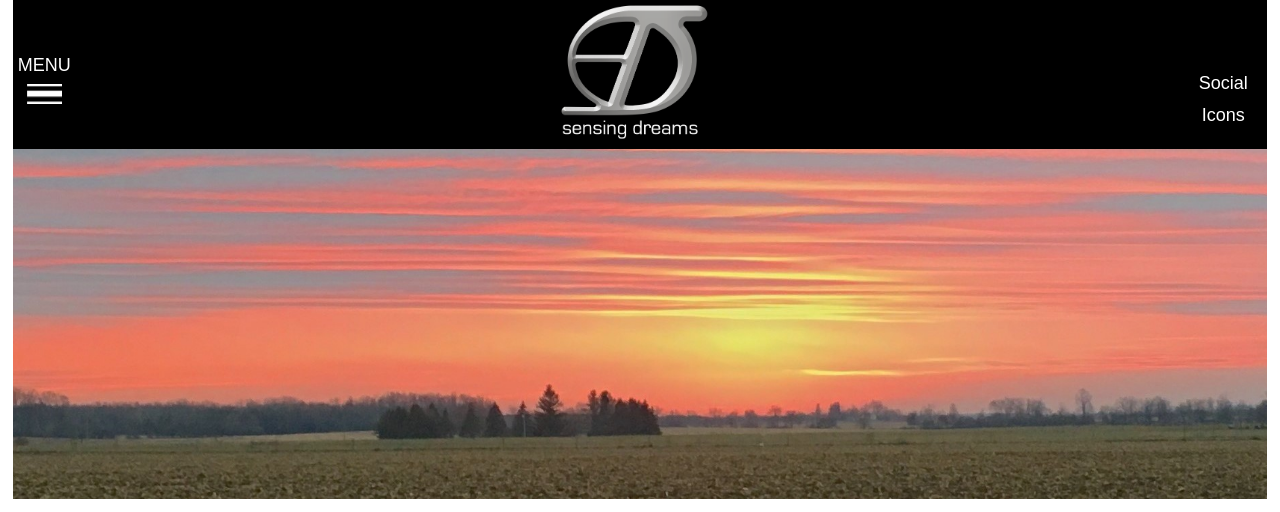
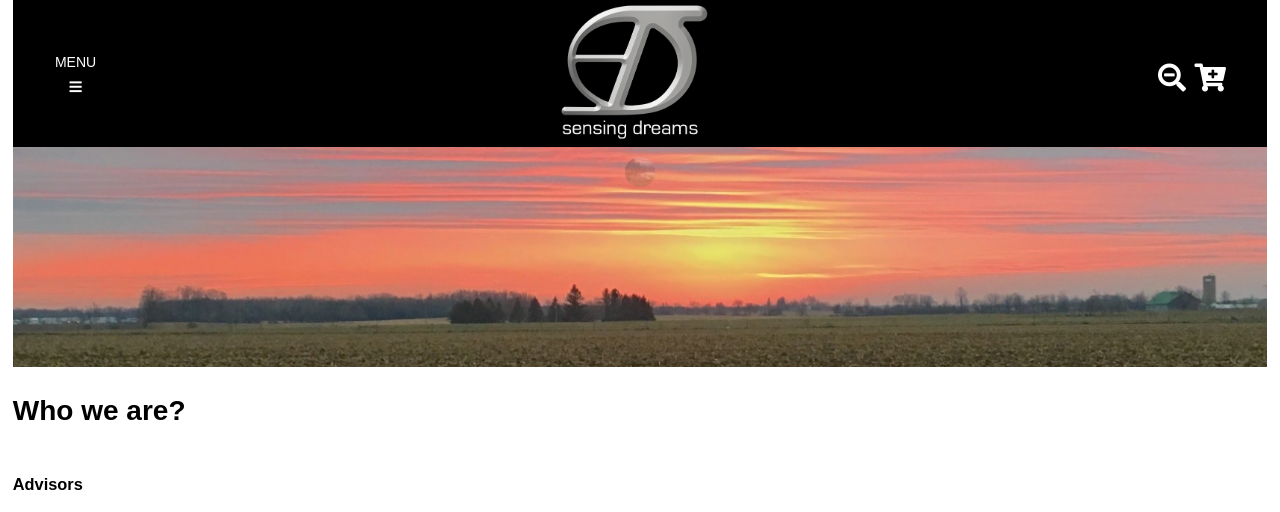
Before and after one commit to mkpandit/DjangoESD, a Django app: page /website/who-we-are/ in a window 1280 px wide. Shown: the top 512 px of the page. Run offline with Django 3.2, Linux system fonts and the light colour scheme; data comes from the database, SQL or seed files in the repository; some libraries are stand-ins or nearby versions.

Commit message:
JS and CSS changes

```diff
--- a/ESD/settings.py
+++ b/ESD/settings.py
@@ -63,6 +63,7 @@
                 'django.template.context_processors.request',
                 'django.contrib.auth.context_processors.auth',
                 'django.contrib.messages.context_processors.messages',
+                'website.url_processors.PageMeta',
             ],
         },
     },
--- a/static/css/dashboard.css
+++ b/static/css/dashboard.css
@@ -17,7 +17,7 @@
 
 body {
   font-size: 14px;
-  font-family: 'Consolas', 'ITC Berkeley Oldstyle Std', 'Trebuchet MS', sans-serif;
+  font-family: 'ITC Berkeley Oldstyle Std', 'Consolas', 'Trebuchet MS', sans-serif;
   line-height: 1.75;
   margin: 0 1% 0 1%;
   padding: 0;
@@ -38,12 +38,16 @@
 
 div#header div.menu,
 div#header div.icon {
-  width: 5%;
+  width: 10%;
   float: left;
+  text-align: center;
+  padding-top: 4%;
+}
+
+div#header div.menu a p {
+  margin: 0;
+  color: #fff;
   font-family: 'Eurostile-Roman Medium', sans-serif;
-  text-align: center;
-  font-size: 18px;
-  padding-top: 4%;
 }
 
 div#header div.menu img {
@@ -79,7 +83,7 @@
 }
 
 div#header div.logo {
-  width: 89%;
+  width: 79%;
   float: left;
   text-align: center;
 }
@@ -103,10 +107,64 @@
   background-size: cover;
   background-repeat: no-repeat;
   background-position: center center;
-  height: 350px;
   float: left;
   width: 100%;
+  height: 220px;
+  text-align: center;
+  /*display: flex;
+  justify-content: center;
+  align-items: center;*/
 }
+
+div#slider div.clide {
+  width: 0px;
+  height: 0px;
+  border: 0px solid #3399ff;
+  margin: 10px auto 10px auto;
+  display: none;
+  border-radius: 50%;
+  font-family: 'Eurostile-Roman Medium', sans-serif;
+  font-size: 18px;
+  color: #fff;
+}
+
+div#slider div.slide-1 {
+  background-image: url('../images/div-1.jpg');
+  background-size: cover;
+  background-repeat: no-repeat;
+  background-position: center center;
+}
+
+div#slider div.slide-2 {
+  background-image: url('../images/div-2.jpg');
+  background-size: cover;
+  background-repeat: no-repeat;
+  background-position: center center;
+}
+
+div#slider div.slide-3 {
+  background-image: url('../images/div-3.jpg');
+  background-size: cover;
+  background-repeat: no-repeat;
+  background-position: center center;
+}
+
+div#slider div.slide-4 {
+  background-image: url('../images/div-4.jpg');
+  background-size: cover;
+  background-repeat: no-repeat;
+  background-position: center center;
+}
+
+div#slider div.slide-5 {
+  width: 100%;
+  text-align: center;
+  font-family: 'Eurostile-Roman Medium', sans-serif;
+  font-size: 14px;
+  color: #fff;
+  display: none;
+}
+
 
 div#content {
   margin: 0;
@@ -246,3 +304,14 @@
 div#footer a {
   color: #fff;
 }
+
+/*
+* Font Awesome hacks
+*/
+.fas {
+  color: #fff;
+}
+
+.fass {
+  color: #000;
+}
--- a/templates/website/base.html
+++ b/templates/website/base.html
@@ -7,6 +7,8 @@
     <meta name="viewport" content="width=device-width, initial-scale=1, shrink-to-fit=no">
     <meta name="description" content="">
     <meta name="author" content="">
+    <!-- Font awesome -->
+    <link rel="stylesheet" href="https://use.fontawesome.com/releases/v5.8.2/css/all.css" integrity="sha384-oS3vJWv+0UjzBfQzYUhtDYW+Pj2yciDJxpsK1OYPAYjqT085Qq/1cq5FLXAZQ7Ay" crossorigin="anonymous">
     <!-- Custom styles for this template -->
     <link rel="stylesheet" href="{% static 'css/dashboard.css' %}">
 </head>
@@ -15,25 +17,35 @@
         <!-- Header starts -->
         <div id="header">
             <div class="menu">
-                MENU
-                <a href="#" class="menu-click"><img src="{% static 'images/menu.png' %}" width="50" />
+                <a href="#" class="menu-click">
+                    <p>MENU</p>
+                    <i class="fas fa-bars"></i>
+                    <!--<img src="{% static 'images/menu.png' %}" width="50" /> -->
                     <ul class="dropdown-menu">
                         <li><a href="/who-we-are/">Who We Are?</a></li>
                         <li><a href="/esd-philosophy/">ESD's Philosophy</a></li>
-                        <li><a href="/product">Product</a></li>
+                        <li><a href="/product/">Product</a></li>
                     </ul>
                 </a>
             </div>
             <div class="logo">
                 <a href="/"><img src="{% static 'images/logo.png' %}" /></a>
             </div>
-            <div class="icon"><p>Social Icons</p></div>
+            <div class="icon"><p>
+                <i class="fas fa-search-minus fa-2x"></i>
+                <i class="fas fa-cart-plus fa-2x"></i>
+            </p></div>
         </div>
 
         <!-- Container starts -->
         <div id="container">
             <!-- Home page slider -->
             <div id="slider">
+                <div class="clide slide-1"><p>&nbsp;</p>High Quality</div>
+                <div class="clide slide-2"><p>&nbsp;</p>Low Price</div>
+                <div class="clide slide-3"><p>&nbsp;</p>Ergonomic Design</div>
+                <div class="clide slide-4"><p>&nbsp;</p>ESD</div>
+                <div class="slide-5">Making Science Accessible</div>
             </div>
 
             <!-- Featured product -->
@@ -49,24 +61,30 @@
         <div id="footer">
             <div id="social">
                 <div class="social-left">
-                    <img src="{% static 'images/facebook.png' %}" width="30" />
-                    <img src="{% static 'images/twitter.png' %}" width="30" />
+                    <a href="mailto:info.esdbc@gmail.com"><i class="fas fa-info-circle"></i> Inquiry</a> |
+                    <a href="mailto:cs.esdbc@gmail.com">Cutomer support</a> |
+                    <a href="mailto:career.esdbc@gmail.com">Career</a>
                 </div>
-                <div class="social-right"><a href="#">Email singup</a></div>
+                <div class="social-right">
+                    <i class="fab fa-facebook-square fa-2x"></i>
+                    <i class="fab fa-twitter-square fa-2x"></i>
+                    <i class="fab fa-linkedin fa-2x"></i>
+                </div>
             </div>
             <div id="footer-menu">
                 <div class="footer-menu-left">
-                    <img src="{% static 'images/email.jpg' %}" width="30">
+                    <a href="mailto:nl.esdbc@gmail.com"><i class="far fa-envelope"></i> Newsletter singup</a>
                 </div>
                 <div class="footer-menu-right">
                     <a href="/privacy-policy/">Privacy Statements</a> |
                     <a href="/terms-condition/">Terms and Conditions</a> |
-                    <a href="/trademarks/">Trademarks</a> |
+                    <a href="/copyrights-trademarks-patents/">Trademarks</a> |
                     <a href="/esd-career/">Career</a>
                 </div>
             </div>
             <div id="footer-address">
-                <p>Dhaka, Bangladesh | Toronto, Canada</p>
+                <p>Khilkhet Road 12, Dhaka, Bangladesh <i class="fas fa-phone-square"></i> +8801723620138 (GMT 4:00 AM – 1:00 PM)</p>
+                <p>Charles Street West, Toronto, M4Y 1R5, ON, Canada <i class="fas fa-phone-square"></i> +1-647-608-0367 (GMT 3:00 PM – 2:00 AM)</p>
                 <p>&copy; EnvSense Devices Ltd.</p>
             </div>
         </div>
--- a/templates/website/index.html
+++ b/templates/website/index.html
@@ -20,8 +20,9 @@
                 {% endfor %}
             </div>
         </div>
-        <div class="slider-nav"><span class="previous">&laquo;</span><span class="next">&raquo;</span></div>
+        <div class="slider-nav"><span class="previous"><i class="fas fa-angle-double-left fass"></i></span><span class="next"><i class="fas fa-angle-double-right fass"></i></span></div>
     </div>
+
 {% else %}
     <p>No content</p>
 {% endif %}
--- a/website/models.py
+++ b/website/models.py
@@ -6,33 +6,30 @@
         ('Draft', 'Draft'),
         ('Deleted', 'Deleted'),
     )
-    SLUG = (
-        ('who-we-are', 'Who we are?'),
-        ('privacy-policy', 'Privacy Policy'),
-        ('terms-condition', 'Terms & Conditions'),
-        ('esd-philosophy', 'ESD\'s Philosophy' ),
-        ('trademarks', 'Trademarks'),
-        ('esd-career', 'ESD Career'),
-    )
-    slug = models.CharField(max_length=16, choices=SLUG, default='Team')
-    title = models.CharField(max_length=1000, default='Title')
+    title = models.CharField(max_length=1000, default='Title', blank=False)
+    slug = models.CharField(max_length=256, blank=False)
+    body = models.TextField(default='Body')
     excerpt = models.TextField(default='Excerpt')
-    body = models.TextField(default='Body')
     status = models.CharField(max_length=16, choices=STATUS, default='Draft')
     mod_date = models.DateTimeField('Date modified')
+
+class Category(models.Model):
+    name = models.CharField(max_length=256, blank=False)
+    slug = models.CharField(max_length=256, blank=False)
+    def __str__(self):
+        return "%s" % (self.name)
+    def __unicode__(self):
+        return  u'%s' % (self.name)
 
 class Product(models.Model):
     STATUS = (
         ('Available', 'Available'),
         ('Deleted', 'Deleted'),
     )
-    CATEGORY = (
-        ('logger', 'Logger'),
-    )
+    name = models.CharField(max_length=1000, default='Product name')
+    category = models.ForeignKey(Category, on_delete=models.CASCADE, default=1)
+    is_featured = models.BooleanField(default=True, verbose_name='Featured product?', help_text='Check if featured')
     slug = models.CharField(max_length=256, default='slug')
-    is_featured = models.BooleanField(default=True, verbose_name='Featured product?', help_text='Check if featured')
-    category = models.CharField(max_length=32, verbose_name='Product Category', choices=CATEGORY, default="logger")
-    name = models.CharField(max_length=1000, default='Product name')
     description = models.TextField(default='Product description')
     image = models.ImageField(upload_to='product/', blank=True)
     price = models.CharField(max_length=16, default='$20')
--- /dev/null
+++ b/website/url_processors.py
@@ -0,0 +1,12 @@
+from .models import Content
+
+def PageMeta(request):
+    meta = Content.objects.values_list('slug', 'title')
+    print(meta)
+    url_dic = {
+        'privacypolicy': meta[0][0]
+    }
+    print(url_dic)
+    return {
+        'meta': url_dic,  # Add 'contacts' to the context
+    }
--- a/website/urls.py
+++ b/website/urls.py
@@ -4,6 +4,7 @@
 
 urlpatterns = [
     path('', views.index, name='index'),
+    path('index.html', views.index, name='index'),
     path('product/', views.ProductListView.as_view(), name='products'),
     path('<str:slug>/', views.ContentDetailView.as_view(), name='content'),
     path('product/<str:slug>/', views.ProductDetailView.as_view(), name='product'),
```
Also changed, not shown: static/js/common.js (+71 -9 lines), website/admin.py (+7 -1 lines), db.sqlite3, static/images/boreal-forest.jpg (added), static/images/div-1.jpg (added), static/images/div-2.jpg (added), static/images/div-3.jpg (added), static/images/div-4.jpg (added), static/images/slider-bg.jpeg.
